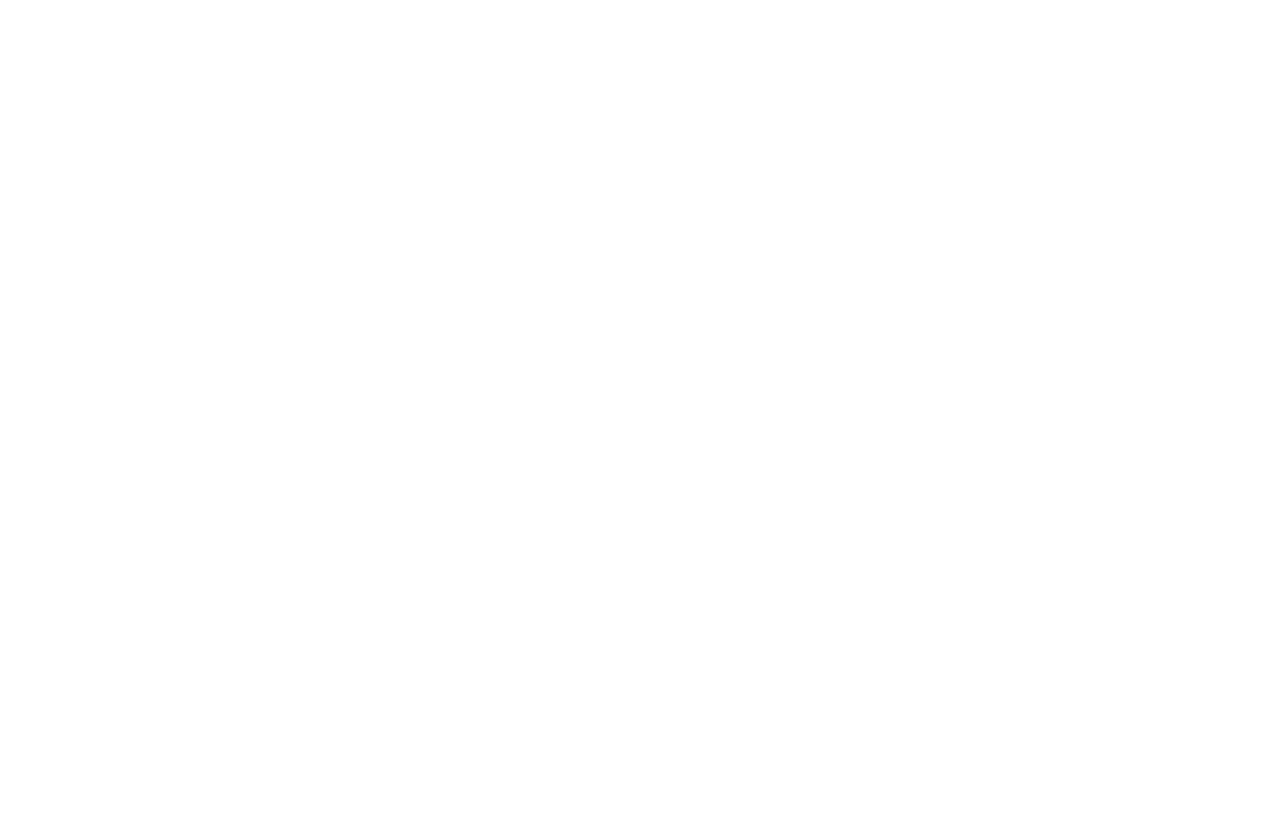
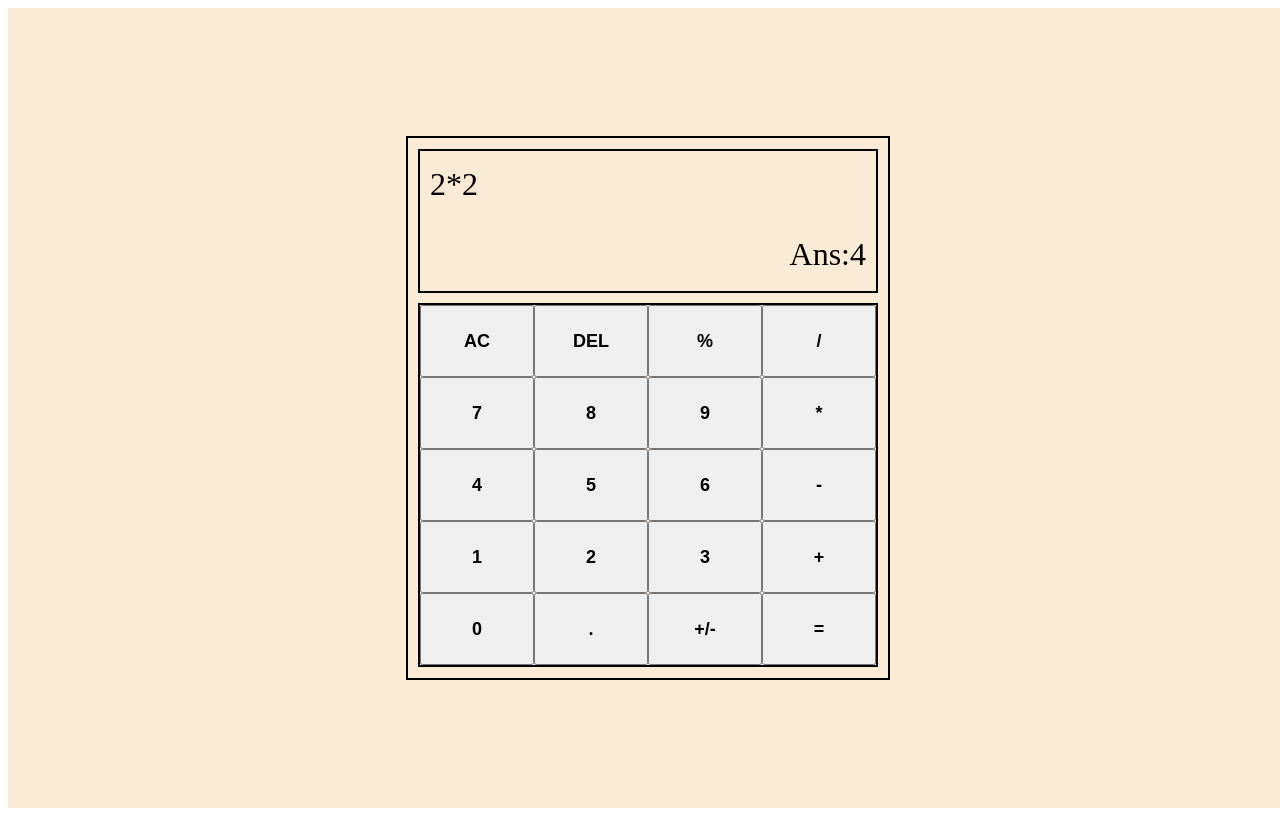
Before and after one commit to hasangawr/odin-calculator, a plain HTML site: page index.html in a window 1280 px wide. Drawn offline with Linux system fonts and the light colour scheme.

Commit message:
Create basic gui

```diff
--- a/index.html
+++ b/index.html
@@ -6,8 +6,18 @@
     <meta name="viewport" content="width=device-width, initial-scale=1.0">
     <title>Calculator</title>
     <script src="index.js" defer></script>
+    <link rel="stylesheet" href="style.css">
 </head>
 <body>
+    <div class="container">
+        <div class="cal-body">
+            <div class="display">
+                <div class="expression-row">2*2</div>
+                <div class="answer-row">Ans:4</div>
+            </div>
 
+            <div class="keypad"></div>
+        </div>
+    </div>
 </body>
 </html>
--- a/index.js
+++ b/index.js
@@ -1,6 +1,25 @@
 let firstNum;
 let secondNum;
 let operator;
+
+const buttonGrid = ['AC', 'DEL', '%', '/',
+                    '7', '8', '9', '*',
+                    '4', '5', '6', '-',
+                    '1', '2', '3', '+',
+                    '0', '.', '+/-', '='];
+
+const keyPad = document.querySelector('.keypad');
+buttonGrid.forEach(button => {
+    let key = document.createElement('button');
+    key.id = `key${button}`;
+    key.textContent = button;
+    key.style.fontSize = 'large';
+    key.style.fontWeight = 'bold';
+    key.style.flex = 'auto';
+    key.style.width = '114px';
+    keyPad.appendChild(key);
+});
+
 
 const add = function(firstNum, secondNum) {
     return firstNum + secondNum;
--- /dev/null
+++ b/style.css
@@ -0,0 +1,50 @@
+.container {
+    background-color: antiquewhite;
+    height: 100vh;
+    width: 100vw;
+    display: flex;
+    align-items: center;
+    justify-content: center;
+}
+
+.cal-body {
+    max-width: 480px;
+    min-height: 540px;
+    border: 2px solid black;
+    flex: 1;
+    display: flex;
+    flex-direction: column;
+    justify-content: space-evenly;
+}
+
+.display {
+    max-height: 140px;
+    border: 2px solid black;
+    flex: auto;
+    margin: 0 10px;
+    display: flex;
+    flex-direction: column;
+    font-size: xx-large;
+}
+
+.expression-row {
+    flex: auto;
+    padding-top: 15px;
+    padding-left: 10px;
+}
+
+.answer-row {
+    flex: auto;
+    text-align: right;
+    padding-top: 15px;
+    padding-right: 10px;
+}
+
+.keypad {
+    max-height: 360px;
+    border: 2px solid black;
+    flex: auto;
+    margin: 0 10px;
+    display: flex;
+    flex-wrap: wrap;
+}
```
